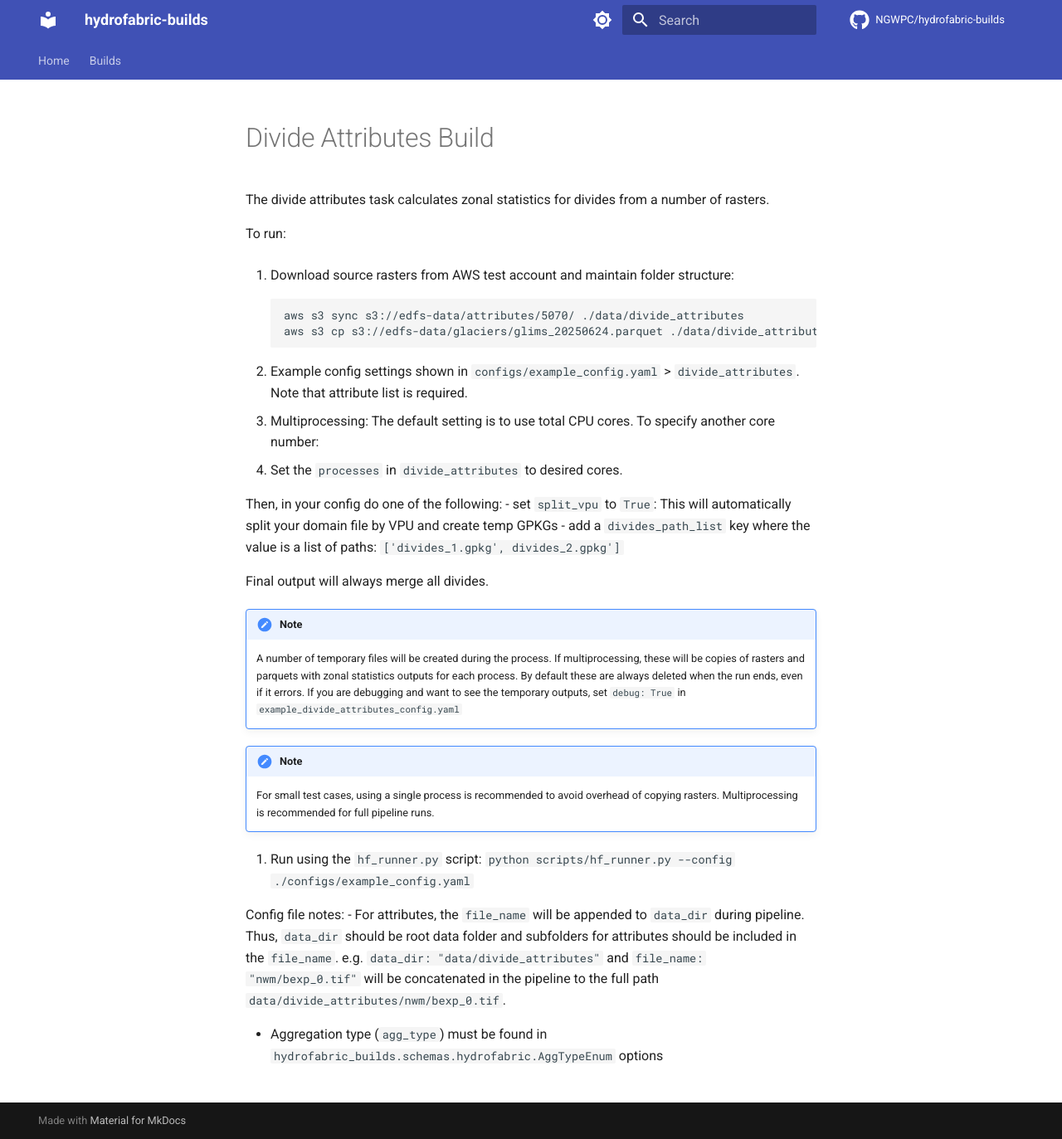
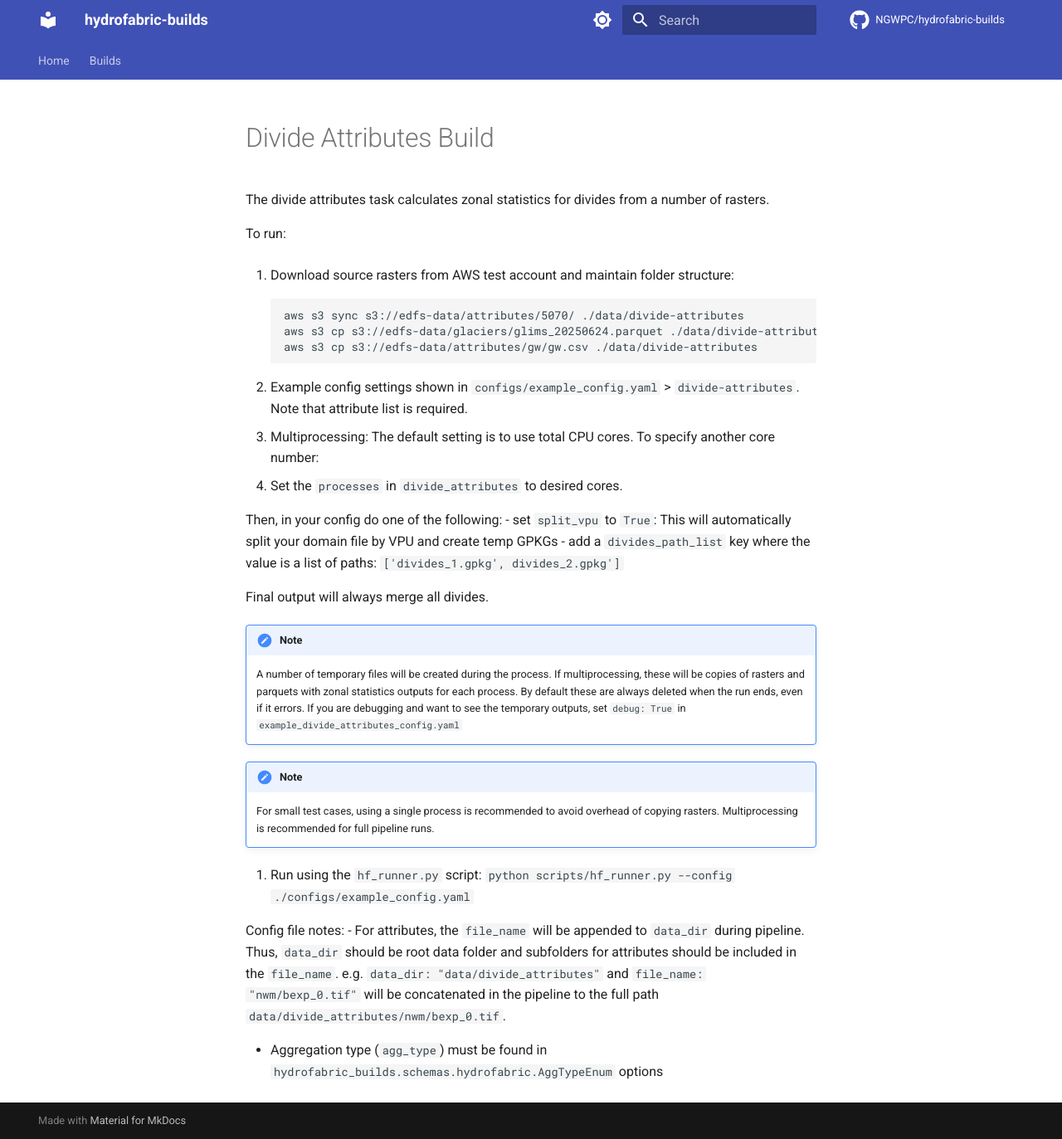
Before and after one commit to NGWPC/nhf-builds, an MkDocs documentation site: the page built from docs/builds/divide_attributes.md, in a window 1280 px wide and 1373 px high. Shown: the whole window at 83% size. Built offline with MkDocs 1.6.1 and Material for MkDocs 9.7.7, drawn with Linux system fonts in a browser that asks for light colours; comment, search, counter and statistics services are not loaded.

Commit message:
Patch/quickstart (#111)
* initial commit: added quickstart docs for pulling data

* patch: added uv run command

* patch: fixed cp mistakes

* patch: added try except

````diff
--- a/docs/builds/divide_attributes.md
+++ b/docs/builds/divide_attributes.md
@@ -6,11 +6,12 @@ To run:
 
 1. Download source rasters from AWS test account and maintain folder structure:
 ```
-aws s3 sync s3://edfs-data/attributes/5070/ ./data/divide_attributes
-aws s3 cp s3://edfs-data/glaciers/glims_20250624.parquet ./data/divide_attributes
+aws s3 sync s3://edfs-data/attributes/5070/ ./data/divide-attributes
+aws s3 cp s3://edfs-data/glaciers/glims_20250624.parquet ./data/divide-attributes
+aws s3 cp s3://edfs-data/attributes/gw/gw.csv ./data/divide-attributes
 ```
 
-2. Example config settings shown in `configs/example_config.yaml` > `divide_attributes`. Note that attribute list is required.
+2. Example config settings shown in `configs/example_config.yaml` > `divide-attributes`. Note that attribute list is required.
 
 3. Multiprocessing:
 The default setting is to use total CPU cores. To specify another core number:
````
Also changed, not shown: docs/builds/quickstart.md (added, +32 -0 lines), 2 other files.
